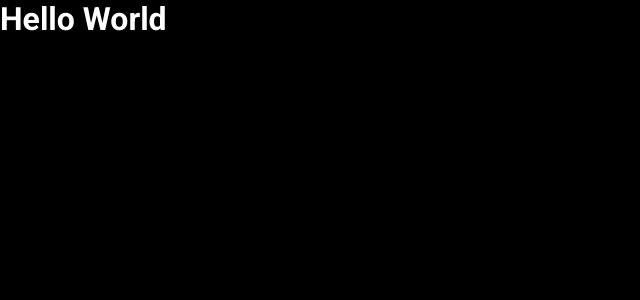
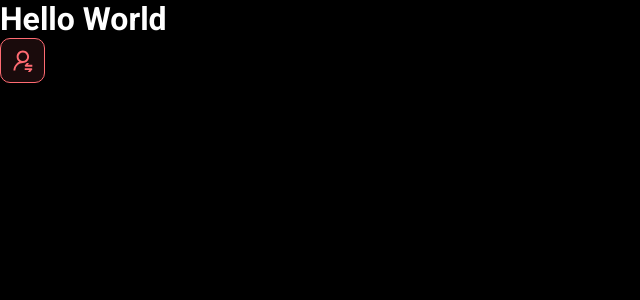
Before and after one commit to jeanjr09/dsmeta, a React (Vite) app in the folder frontend/: page / in a window 1280 px wide. Shown: the top 300 px of the page, without its empty margins (0-640 px from the left). Built offline with nearby package versions, Linux system fonts and the light colour scheme.

Commit message:
First component

```diff
--- a/frontend/src/App.tsx
+++ b/frontend/src/App.tsx
@@ -1,9 +1,12 @@
+import NotificationButton from "./components/notification-button";
+
 function App() {
-
   return (
-    <h1> Hello World</h1>
-
-  )
+    <>
+      <h1> Hello World</h1>
+      <NotificationButton />
+    </>
+  );
 }
 
-export default App
+export default App;
--- /dev/null
+++ b/frontend/src/components/notification-button/index.tsx
@@ -0,0 +1,12 @@
+import icon from "../../assets/img/notification-icon.svg";
+import "./styles.css";
+
+function NotificationButton() {
+  return (
+    <div className="dsmeta-red-btn">
+      <img src={icon} alt="Notificar" />
+    </div>
+  );
+}
+
+export default NotificationButton;
--- /dev/null
+++ b/frontend/src/components/notification-button/styles.css
@@ -0,0 +1,11 @@
+.dsmeta-red-btn {
+    height: 45px;
+    width: 45px;
+    background: rgba(255, 107, 114, 0.1);
+    border: 1px solid #FF6B72;
+    border-radius: 10px;
+    display: flex;
+    align-items: center;
+    justify-content: center;
+    cursor: pointer;
+}
```
Also changed, not shown: frontend/src/assets/img/notification-icon.svg (added).
